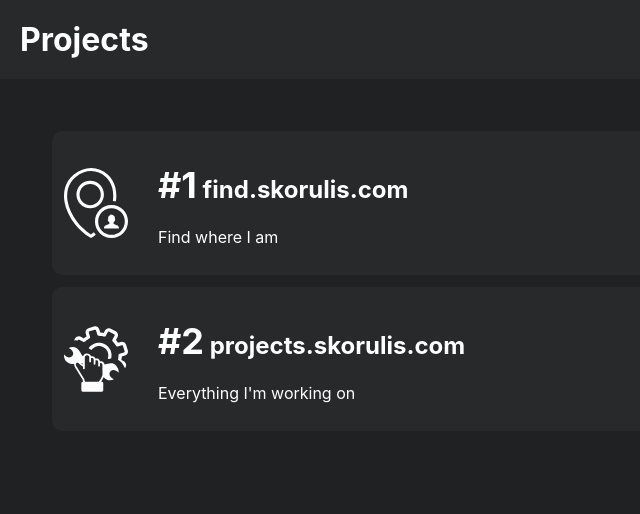
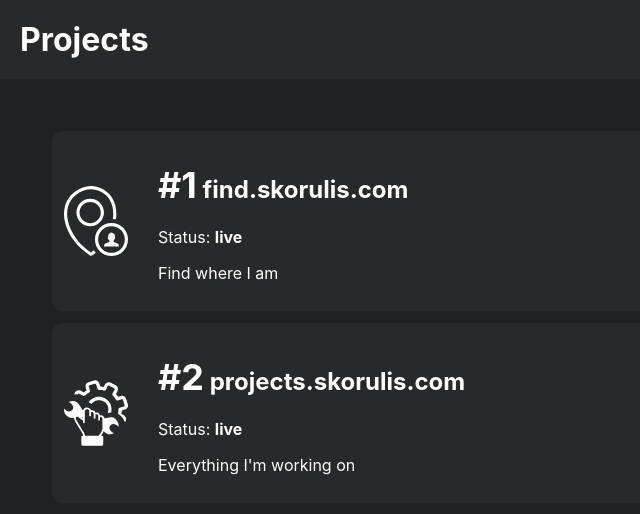
Before and after one commit to skorulis/projects.skorulis.com, a React (Create React App) app: page / in a window 1280 px wide. Shown: the top 514 px of the page, without its empty margins (0-640 px from the left). Built offline with nearby package versions, Linux system fonts and the light colour scheme.

Commit message:
Add status

```diff
--- a/src/data/projects.json
+++ b/src/data/projects.json
@@ -25,9 +25,9 @@
         "name": "projects.skorulis.com",
         "shortBrief": "Everything I'm working on",
         "brief": "This website to display the various projects that I'm working on.",
-        "status": "started",
+        "status": "live",
         "tech": "* React",
-        "nextSteps": "* Make it not look shit",
+        "nextSteps": "* Make this site look less shit",
         "sourceCode": [
             {
                 "title": "Website",
--- a/src/scene/ProjectCell.tsx
+++ b/src/scene/ProjectCell.tsx
@@ -31,6 +31,7 @@ export class ProjectCell extends Component<ProjectCellProps, {}> {
             <img src={this.props.project.icon} width={64} className="logoColor" />
             <div >
                 <h2><span className="number">{this.numberString()}</span> {this.props.project.name}</h2>
+                <p>Status: <b>{this.props.project.status}</b></p>
                 <p>{this.props.project.shortBrief}</p>
             </div>
 
```
